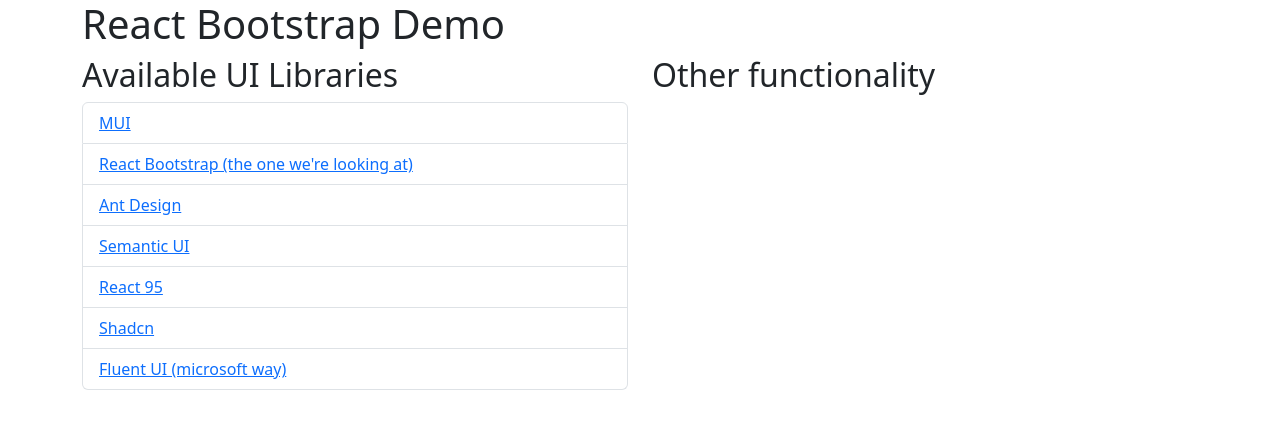
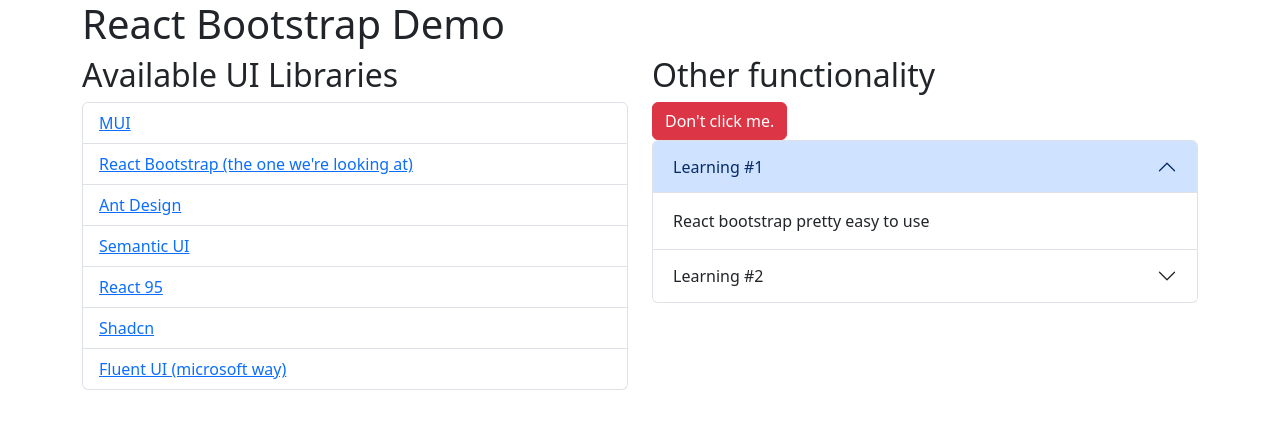
Before and after one commit to dmit-2008/dmit2008-A03-winter-2025, a Next.js app in the folder 06-nextjs-bootstrap-component-library/components-bootstrap-example/: page / in a window 1280 px wide. Shown: the top 428 px of the page. Built offline with nearby package versions, Linux system fonts and the light colour scheme.

Commit message:
class progress pushed

```diff
--- a/06-nextjs-bootstrap-component-library/components-bootstrap-example/pages/index.js
+++ b/06-nextjs-bootstrap-component-library/components-bootstrap-example/pages/index.js
@@ -9,12 +9,13 @@
 // bottom of imports is your custom imports
 
 // all of these should be in alphabetical
-
+import Accordion from 'react-bootstrap/Accordion'
+import Button from 'react-bootstrap/Button'
 import Col from 'react-bootstrap/Col'
 import Container from 'react-bootstrap/Container'
 import Row from 'react-bootstrap/Row'
 
-import UILibraryList from '@/components/UILibraryList';
+import UILibraryList from '@/components/UILibraryList'
 
 export default function Home() {
   return (
@@ -33,6 +34,23 @@
               <h2>Other functionality</h2>
               {/* Add a button on here with variant of danger
               I want you to add an accordion. */}
+              <Button variant="danger">
+                Don't click me.
+              </Button>
+              <Accordion defaultActiveKey="0">
+                <Accordion.Item eventKey="0">
+                  <Accordion.Header>Learning #1</Accordion.Header>
+                  <Accordion.Body>
+                    React bootstrap pretty easy to use
+                  </Accordion.Body>
+                </Accordion.Item>
+                <Accordion.Item eventKey="1">
+                  <Accordion.Header>Learning #2</Accordion.Header>
+                  <Accordion.Body>
+                    There's a whole bunch of libraries out there.
+                  </Accordion.Body>
+                </Accordion.Item>
+              </Accordion>
             </Col>
           </Row>
         </Container>
```
